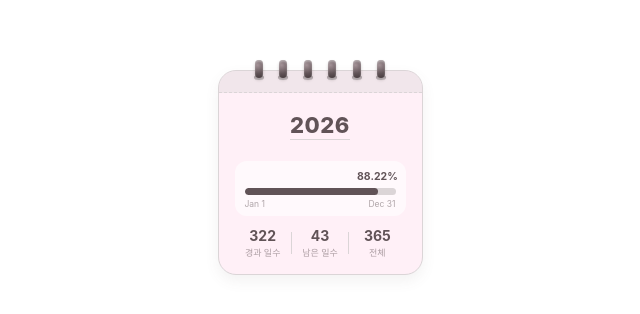
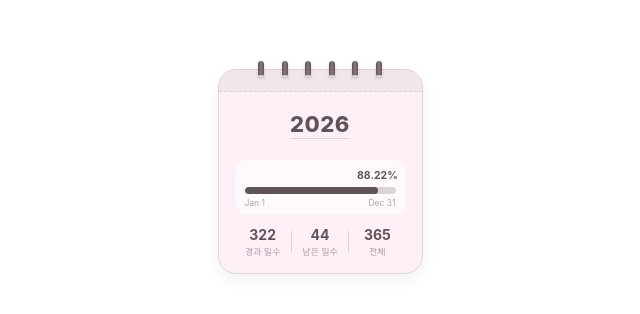
Before and after one commit to qhgus8203/notion-tracker-wiget, a plain HTML site: page index.html in a window 1280 px wide. Shown: the part 234-548 px from the top of the page, 320-960 px from the left. Drawn offline with Linux system fonts and the light colour scheme.

Commit message:
Add files via upload

```diff
--- a/index.html
+++ b/index.html
@@ -20,10 +20,10 @@
             height: 100vh;
         }
 
-        /* 스프링 고리 상단 공간 확보 */
+        /* 스프링 고리가 들어갈 공간을 포함한 래퍼 */
         .calendar-wrapper {
             position: relative;
-            padding-top: 12px;
+            padding-top: 10px;
         }
 
         /* 상단 스프링 고리 컨테이너 */
@@ -34,11 +34,11 @@
             width: 100%;
             display: flex;
             justify-content: space-evenly;
-            padding: 0 22px;
+            padding: 0 24px;
             z-index: 10;
         }
 
-        /* 입체적이고 둥근 스프링 링 디테일 */
+        /* 이전 버전의 아기자기한 스프링 고리 & 구멍 */
         .spring-item {
             display: flex;
             flex-direction: column;
@@ -46,25 +46,19 @@
         }
 
         .spring-ring {
-            width: 8px;
-            height: 18px;
-            border-radius: 999px;
-            background: radial-gradient(circle at 32% 28%, #a39297 0%, #615357 60%, #43383b 100%);
-            box-shadow:
-                inset 0 1.5px 2px rgba(255, 255, 255, 0.45),
-                0 2px 3px rgba(97, 83, 87, 0.32);
-            position: relative;
-            z-index: 2;
+            width: 6px;
+            height: 16px;
+            background: linear-gradient(90deg, #615357 0%, #8a787d 50%, #615357 100%);
+            border-radius: 3px;
+            box-shadow: 0 2px 3px rgba(97, 83, 87, 0.25);
         }
 
         .spring-hole {
-            width: 10px;
-            height: 5px;
-            background-color: #c7bfc2;
+            width: 8px;
+            height: 4px;
+            background-color: #DBD5D7;
             border-radius: 50%;
-            margin-top: -3px;
-            box-shadow: inset 0 1px 2px rgba(97, 83, 87, 0.4);
-            z-index: 1;
+            margin-top: -2px;
         }
 
         /* 콤팩트 정사각형 달력 본체 */
@@ -219,7 +213,7 @@
 <body>
 
     <div class="calendar-wrapper">
-        <!-- 상단 6개 둥근 입체 스프링 고리 -->
+        <!-- 상단 6개 스프링 고리 (이전 버전으로 복구) -->
         <div class="springs-container">
             <div class="spring-item"><div class="spring-ring"></div><div class="spring-hole"></div></div>
             <div class="spring-item"><div class="spring-ring"></div><div class="spring-hole"></div></div>
@@ -286,9 +280,15 @@
             const isLeapYear = (year % 4 === 0 && year % 100 !== 0) || (year % 400 === 0);
             const totalDays = isLeapYear ? 366 : 365;
 
+            // 자정(00:00:00) 기준으로 날짜 차이 정확히 계산
+            const today = new Date(year, now.getMonth(), now.getDate());
             const start = new Date(year, 0, 1);
-            const passedDays = Math.floor((now - start) / (1000 * 60 * 60 * 24)) + 1;
-            const leftDays = totalDays - passedDays;
+
+            // 오늘 포함 경과 일수 (예: 11월 18일 기준 322일)
+            const passedDays = Math.floor((today - start) / (1000 * 60 * 60 * 24)) + 1;
+            // 오늘 포함 남은 일수 (디데이 기준 44일)
+            const leftDays = totalDays - passedDays + 1;
+
             const rawPercent = (passedDays / totalDays) * 100;
             const percent = rawPercent.toFixed(2);
 
```
